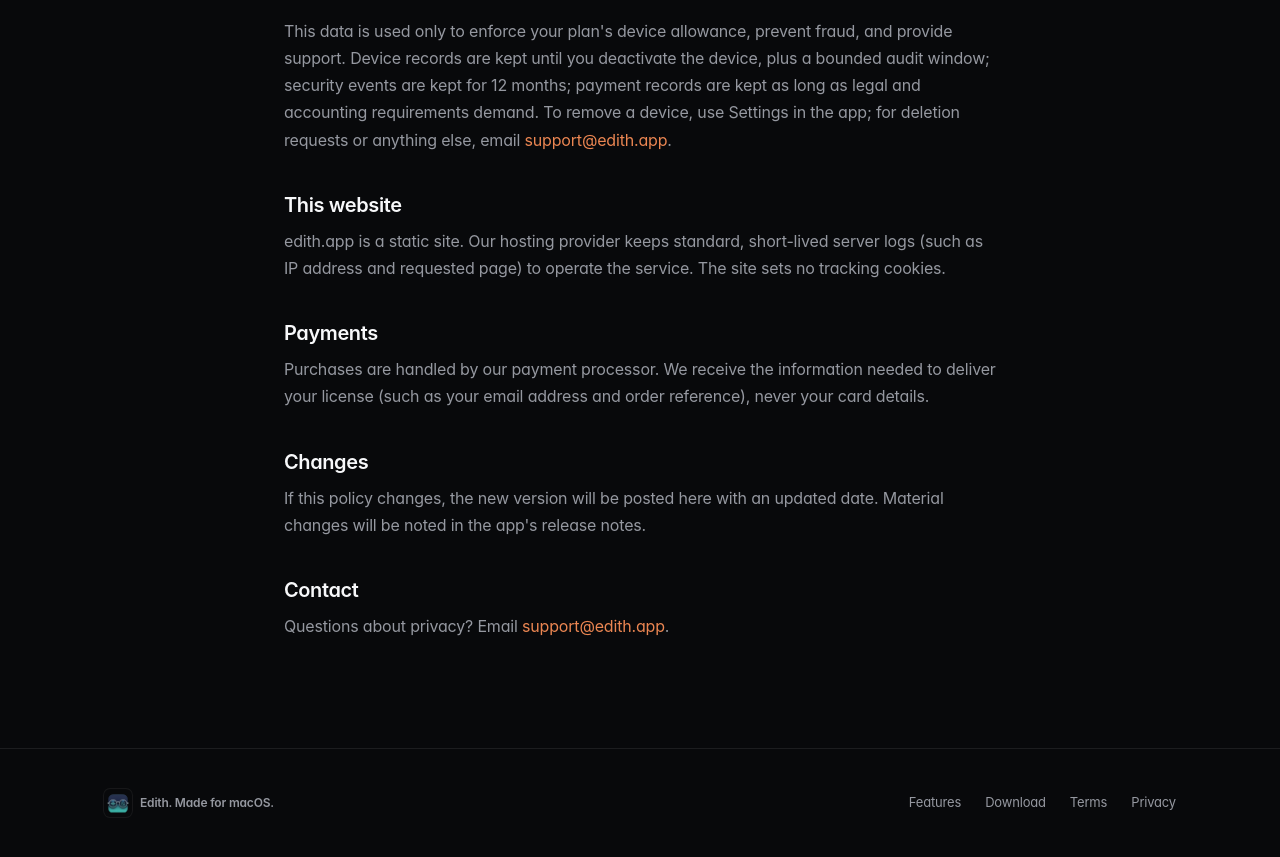
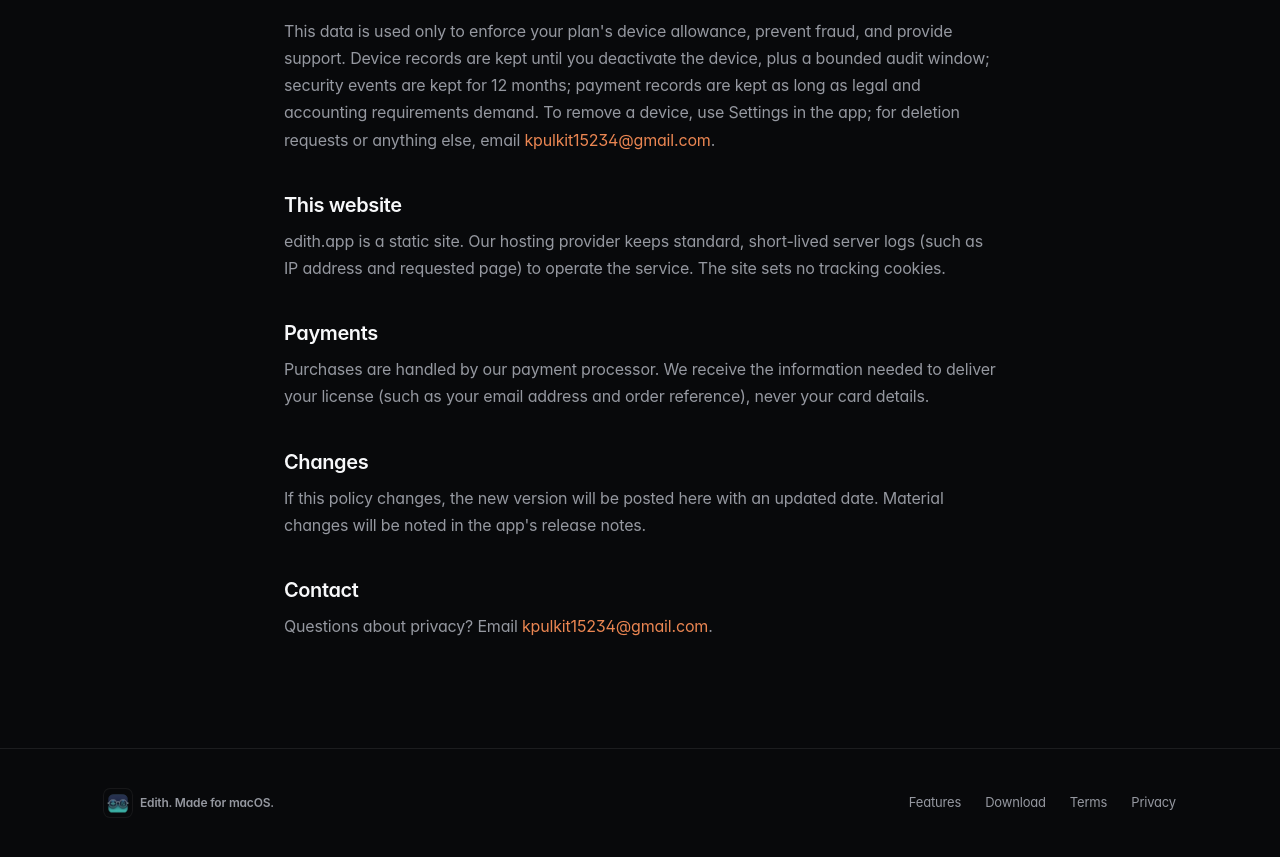
Before and after one commit to namannn04/edith, a Next.js app in the folder apps/web/: page /privacy in a window 1280 px wide. Shown: the part 1741-2598 px from the top of the page. Built offline with nearby package versions, Linux system fonts and the light colour scheme.

Commit message:
Use kpulkit15234@gmail.com as the contact address on policy pages

```diff
--- a/apps/web/app/license/page.tsx
+++ b/apps/web/app/license/page.tsx
@@ -30,7 +30,7 @@ export default function LicensePage() {
           Moving to a new Mac is self-service: deactivate the old Mac from
           Settings in the app and the seat is released immediately. If a Mac is
           lost, broken, or otherwise unreachable, email{" "}
-          <a href="mailto:support@edith.app">support@edith.app</a> and we will
+          <a href="mailto:kpulkit15234@gmail.com">kpulkit15234@gmail.com</a> and we will
           release the seat for you.
         </p>
       </main>
--- a/apps/web/app/privacy/page.tsx
+++ b/apps/web/app/privacy/page.tsx
@@ -110,7 +110,7 @@ export default function PrivacyPage() {
           are kept for 12 months; payment records are kept as long as legal and
           accounting requirements demand. To remove a device, use Settings in
           the app; for deletion requests or anything else, email{" "}
-          <a href="mailto:support@edith.app">support@edith.app</a>.
+          <a href="mailto:kpulkit15234@gmail.com">kpulkit15234@gmail.com</a>.
         </p>
 
         <h2>This website</h2>
@@ -137,7 +137,7 @@ export default function PrivacyPage() {
         <h2>Contact</h2>
         <p>
           Questions about privacy? Email{" "}
-          <a href="mailto:support@edith.app">support@edith.app</a>.
+          <a href="mailto:kpulkit15234@gmail.com">kpulkit15234@gmail.com</a>.
         </p>
       </main>
       <SiteFooter />
--- a/apps/web/app/terms/page.tsx
+++ b/apps/web/app/terms/page.tsx
@@ -117,7 +117,7 @@ export default function TermsPage() {
         <h2>Contact</h2>
         <p>
           Questions? Email{" "}
-          <a href="mailto:support@edith.app">support@edith.app</a>.
+          <a href="mailto:kpulkit15234@gmail.com">kpulkit15234@gmail.com</a>.
         </p>
       </main>
       <SiteFooter />
```
